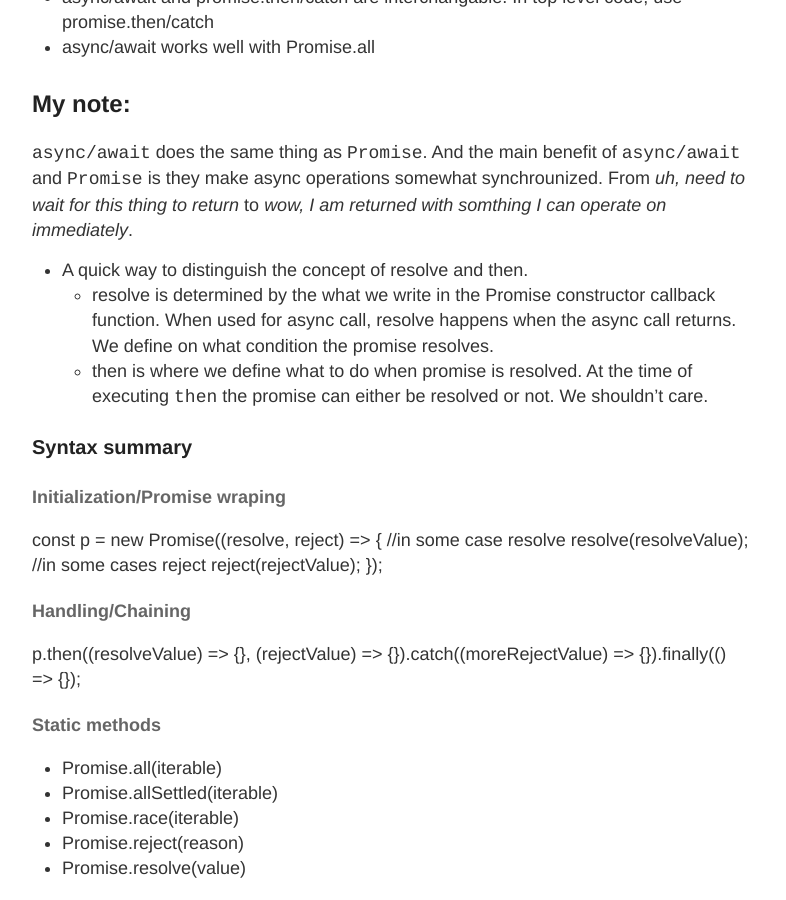
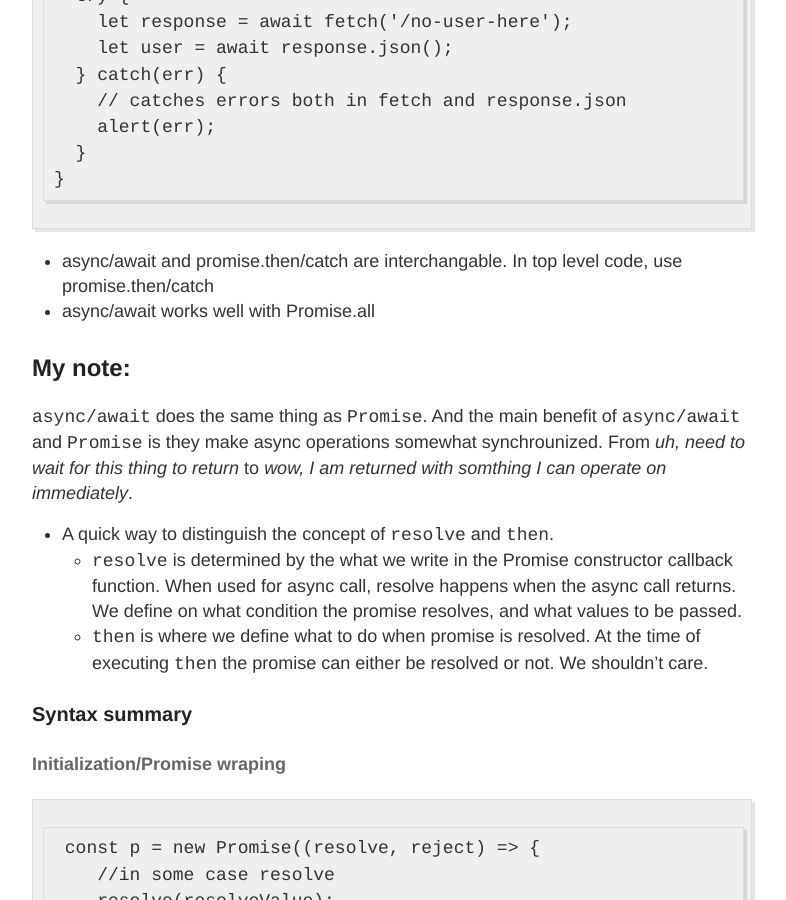
Before and after one commit to KevKeyingLi/KevKeyingLi.github.io, a Jekyll site: the page built from drafts/2018-12-05-Javascript Promises.md, in a window 1280 px wide and 900 px high, scrolled down 6561 px. Shown: the whole window, without its empty margins (248-1034 px from the left). Built offline with Jekyll 4.4.1, drawn with Linux system fonts in a browser that asks for light colours; our own code applies the rules of GitHub Pages for plain Markdown files; some of the changed text lies outside the part shown.

Commit message:
Update 2018-12-05-Javascript Promises.md

````diff
--- a/drafts/2018-12-05-Javascript Promises.md
+++ b/drafts/2018-12-05-Javascript Promises.md
@@ -53,6 +53,14 @@ code after `resolve` and `reject` are still executed.
 Passing values or `undefined` through `resolve()` and `reject()` to `.then` and `.catch`: The values themselves aren't being passed to `.then` or `.catch`, rather they're being passed to the functions called by `.then` or `.catch`.
 
 Usually `resolve` and `reject` are called in the async operations callback function.
+
+Key points
+* `new Promise(function(resolve, reject) {})`
+ - Promise constructo takes in a callback
+ - the callback takes two callbacks `resolve` and `reject` that Promise constructor will pass in to indicate **resolve** vs **reject**
+ - arguments can be passed into `resolve` and `reject`, these arguments will be available in the callbacks of `then` and `catch`
+* `promise.then(function(...someArg) {do something with return value from resolve});`
+
 
 ## Compare Promise-like implementations across web technologies
 * Javascript native Promises come into being in 2014
@@ -163,7 +171,7 @@ async function f() {
 }
 ```
 
-The word “async” before a function means one simple thing: a function always returns a promise. If the code has return <non-promise> in it, then JavaScript automatically wraps it into a resolved promise with that value. **To summarize, `async` either returns a existing promise, or wraps non-promise in it.**
+The word “async” before a function means one simple thing: a function always returns a promise. If the code has return \<non-promise> in it, then JavaScript automatically wraps it into a resolved promise with that value. **To summarize, `async` either returns a existing promise, or wraps non-promise in it.**
 
 The result of `f().then(alert)` will have the same response with the above two functions.
 
@@ -201,28 +209,29 @@ async function f() {
 
 ## My note:
 `async/await` does the same thing as `Promise`. And the main benefit of `async/await` and `Promise` is they make async operations somewhat synchrounized. From *uh, need to wait for this thing to return* to *wow, I am returned with somthing I can operate on immediately*.
-* A quick way to distinguish the concept of resolve and then.
-    - resolve is determined by the what we write in the Promise constructor callback function. When used for async call, resolve happens when the async call returns. We define on what condition the promise resolves.
-    - then is where we define what to do when promise is resolved. At the time of executing `then` the promise can either be resolved or not. We shouldn't care.
+* A quick way to distinguish the concept of `resolve` and `then`.
+    - `resolve` is determined by the what we write in the Promise constructor callback function. When used for async call, resolve happens when the async call returns. We define on what condition the promise resolves, and what values to be passed.
+    - `then` is where we define what to do when promise is resolved. At the time of executing `then` the promise can either be resolved or not. We shouldn't care.
 
 ### Syntax summary
 #### Initialization/Promise wraping
-const p = new Promise((resolve, reject) => {
+```
+ const p = new Promise((resolve, reject) => {
     //in some case resolve
     resolve(resolveValue);
     //in some cases reject
     reject(rejectValue);
 });
-
+```
 #### Handling/Chaining
 p.then((resolveValue) => {}, (rejectValue) => {}).catch((moreRejectValue) => {}).finally(() => {});
 
 #### Static methods
-* Promise.all(iterable)
-* Promise.allSettled(iterable)
-* Promise.race(iterable)
-* Promise.reject(reason)
-* Promise.resolve(value)
+* `Promise.all(iterable)`
+* `Promise.allSettled(iterable)`
+* `Promise.race(iterable)`
+* `Promise.reject(reason)`
+* `Promise.resolve(value)`
 
 ## Links and readings:
 * [Javascript Promises - Udacity](https://www.udacity.com/course/javascript-promises--ud898)
````
